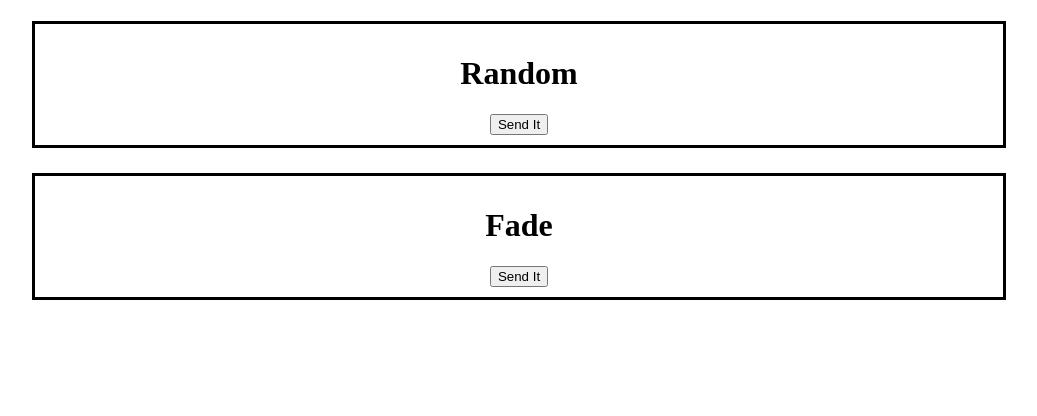
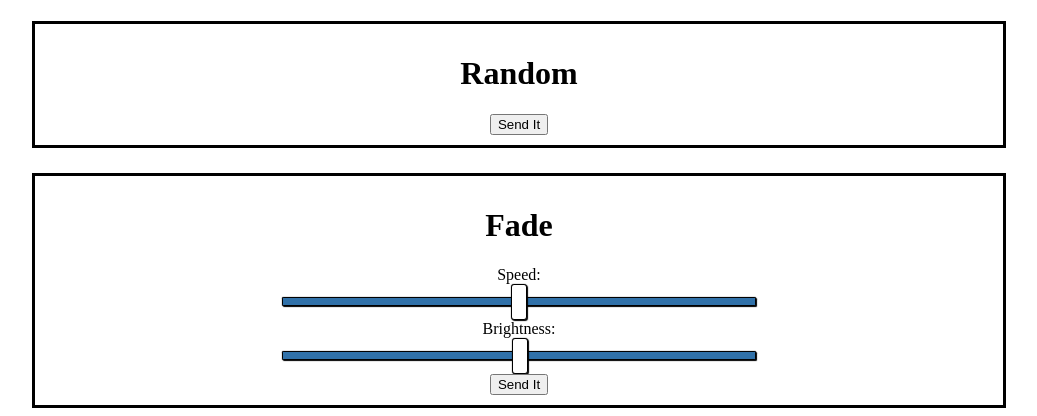
Before and after one commit to the-shwa/piLightServer, a Flask app: page /fade in a window 1280 px wide. Shown: the part 543-959 px from the top of the page, without its empty margins (121-1158 px from the left). Before the commit the page ends 843 px from the top, so only its background shows below. Run offline with Flask 2, Linux system fonts and the light colour scheme.

Commit message:
Attempt to paramertarize the speed and brightness of the fade.

```diff
--- a/app.py
+++ b/app.py
@@ -155,7 +155,9 @@ def fade():
     global BLUE_PIN
     global abort
     if request.method == 'POST':
-        start_new_thread(fadeColors, (0.05,255))
+        speed = request.form['speed']
+        bright = request.form['bright']
+        start_new_thread(fadeColors, (speed/1000,bright))
         return render_template('index.html',red=255, green=255, blue=255)
     if request.method == 'GET':
         return render_template('index.html',red=255, green=255, blue=255)
--- a/templates/index.html
+++ b/templates/index.html
@@ -37,9 +37,13 @@
   <input class="btn btn-primary" type="submit" value="Send It">
 </form>
 </div>
-<div class="other">
+<div class="range">
 <h1>Fade</h1>
 <form method="POST" action="/fade">
+  Speed:<br>
+  <input type="range" min="0" max="100" name="speed"><br>
+  Brightness:<br>
+  <input type="range" min="0" max="255" name="bright"><br>
   <input class="btn btn-primary" type="submit" value="Send It">
 </form>
 </div>
```
